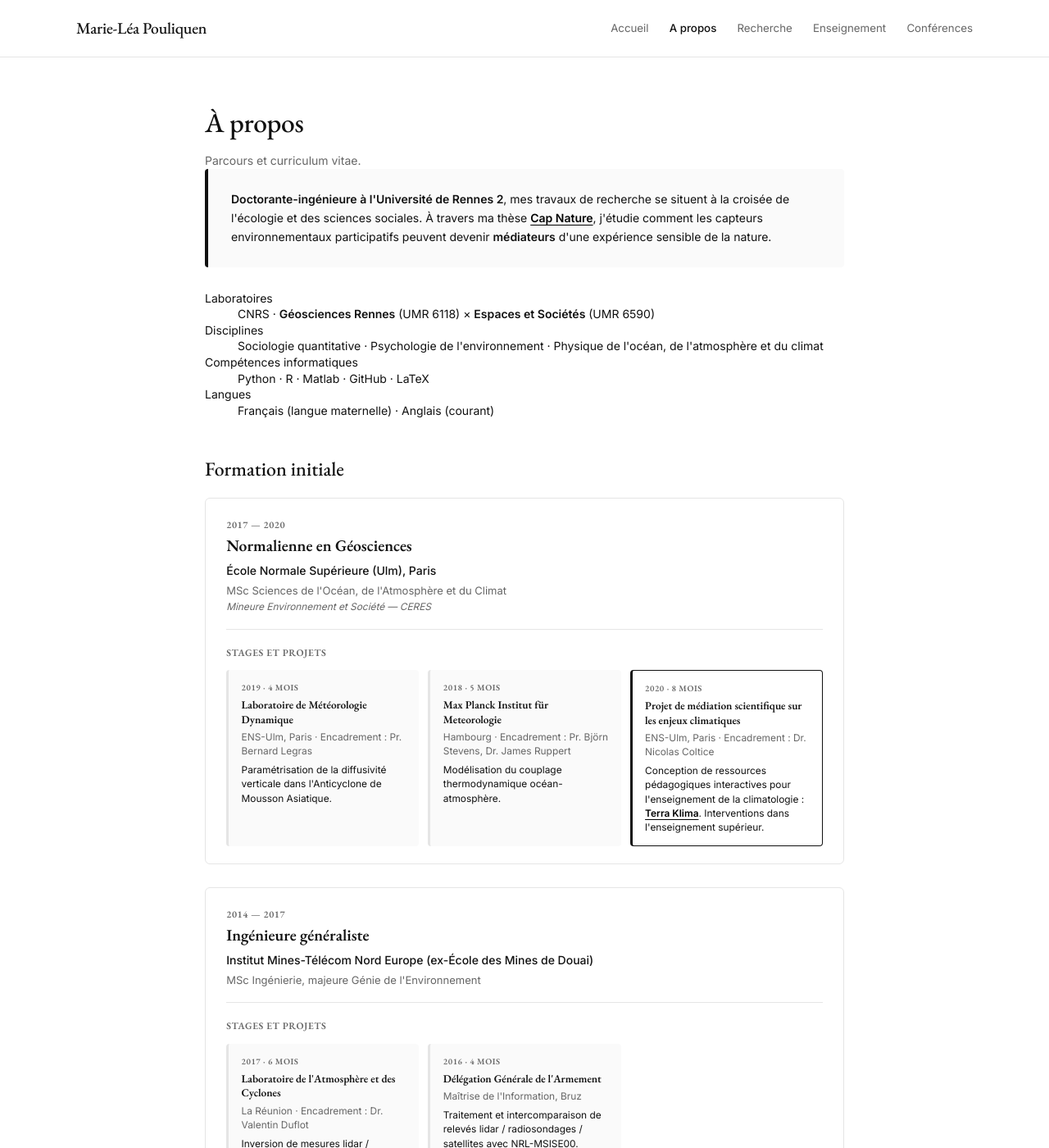
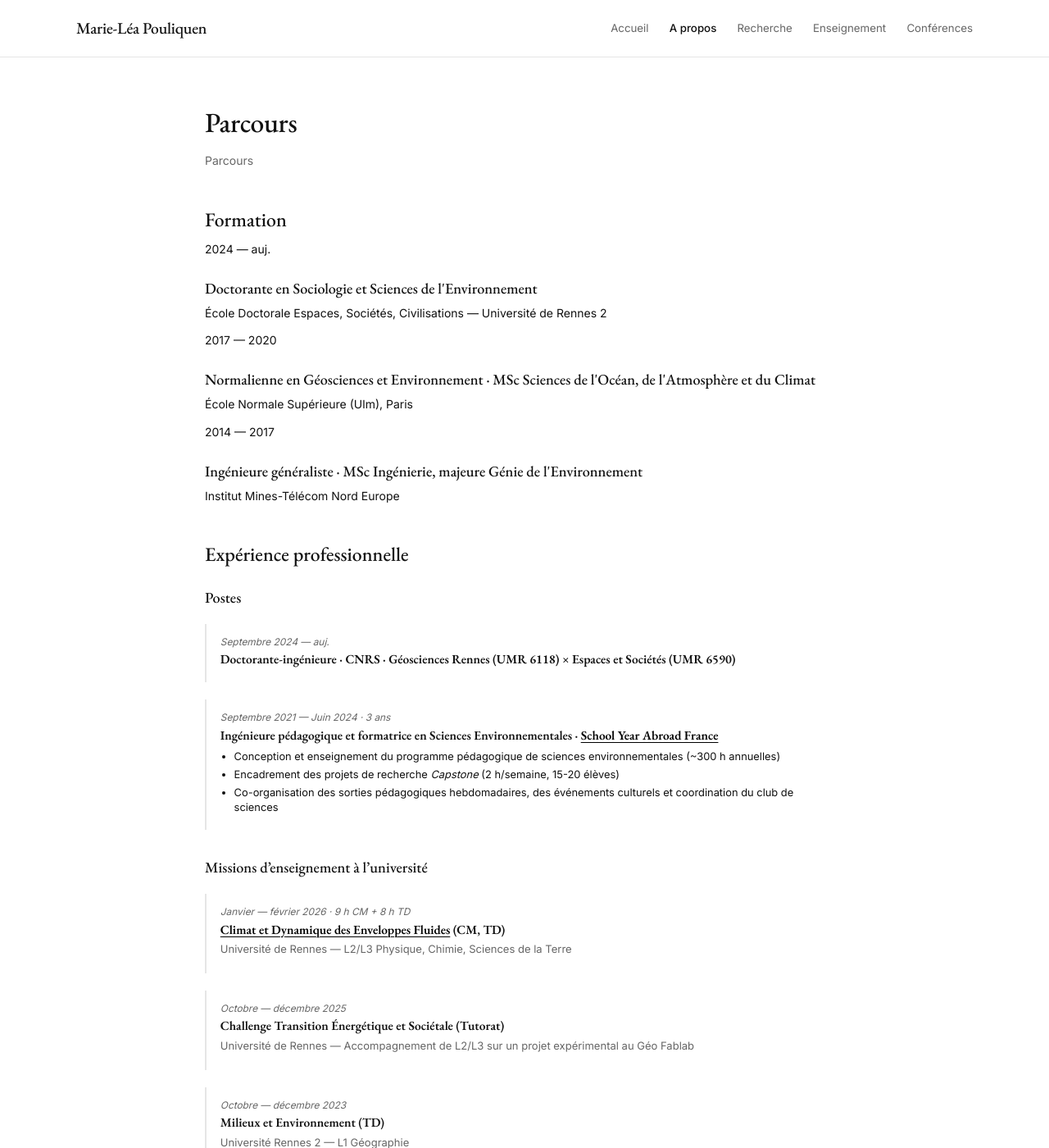
Before and after one commit to marieleapouliquen/marieleapouliquen.github.io, a Jekyll site: the page built from _pages/about.md, in a window 1280 px wide and 1400 px high. Shown: the whole window at 82% size. Built offline with Jekyll 4.4.1, drawn with Linux system fonts in a browser that asks for light colours; some of the changed text lies outside the part shown.

Commit message:
Update about.md

```diff
--- a/_pages/about.md
+++ b/_pages/about.md
@@ -2,99 +2,42 @@
 layout: default
 permalink: /about/
 title: ""
-description: Biographie
+description: Parcours
 body_class: page-accordion
 ---
 
 <div class="cv-header">
   <div class="cv-header-text">
-    <h1>À propos</h1>
-    <p style="color: var(--color-muted); margin: 0;">Parcours et curriculum vitae.</p>
+    <h1>Parcours</h1>
+    <p style="color: var(--color-muted); margin: 0;">Parcours</p>
   </div>
 </div>
 
-<div class="about-bio">
-  <p><strong>Doctorante-ingénieure à l'Université de Rennes 2</strong>, mes travaux de recherche se situent à la croisée de l'écologie et des sciences sociales. À travers ma thèse <a href="{{ '/recherche/' | relative_url }}"><strong>Cap Nature</strong></a>, j'étudie comment les capteurs environnementaux participatifs peuvent devenir <strong>médiateurs</strong> d'une expérience sensible de la nature.</p>
-</div>
+## Formation
 
-<dl class="about-identity">
-  <dt>Laboratoires</dt>
-  <dd>CNRS · <strong>Géosciences Rennes</strong> (UMR 6118) × <strong>Espaces et Sociétés</strong> (UMR 6590)</dd>
+<div class="formation-list">
 
-  <dt>Disciplines</dt>
-  <dd>Sociologie quantitative · Psychologie de l'environnement · Physique de l'océan, de l'atmosphère et du climat</dd>
-
-  <dt>Compétences informatiques</dt>
-  <dd>Python · R · Matlab · GitHub · LaTeX</dd>
-
-  <dt>Langues</dt>
-  <dd>Français (langue maternelle) · Anglais (courant)</dd>
-</dl>
-
-## Formation initiale
-
-<div class="formation-block">
-
-<div class="formation">
-  <div class="formation-head">
-    <span class="formation-date">2017 — 2020</span>
-    <h3>Normalienne en Géosciences</h3>
-    <p class="formation-school">École Normale Supérieure (Ulm), Paris</p>
-    <p class="formation-degree">MSc Sciences de l'Océan, de l'Atmosphère et du Climat<br><span class="muted">Mineure Environnement et Société — CERES</span></p>
-  </div>
-
-  <div class="formation-experiences">
-    <h4>Stages et projets</h4>
-    <div class="experience-cards">
-      <div class="experience-card">
-        <span class="exp-date">2019 · 4 mois</span>
-        <h5>Laboratoire de Météorologie Dynamique</h5>
-        <p>ENS-Ulm, Paris · Encadrement : Pr. Bernard Legras</p>
-        <p class="exp-summary">Paramétrisation de la diffusivité verticale dans l'Anticyclone de Mousson Asiatique.</p>
-      </div>
-
-      <div class="experience-card">
-        <span class="exp-date">2018 · 5 mois</span>
-        <h5>Max Planck Institut für Meteorologie</h5>
-        <p>Hambourg · Encadrement : Pr. Björn Stevens, Dr. James Ruppert</p>
-        <p class="exp-summary">Modélisation du couplage thermodynamique océan-atmosphère.</p>
-      </div>
-
-      <div class="experience-card experience-card-highlight">
-        <span class="exp-date">2020 · 8 mois</span>
-        <h5>Projet de médiation scientifique sur les enjeux climatiques</h5>
-        <p>ENS-Ulm, Paris · Encadrement : Dr. Nicolas Coltice</p>
-        <p class="exp-summary">Conception de ressources pédagogiques interactives pour l'enseignement de la climatologie : <a href="{{ '/terra-klima/' | relative_url }}"><strong>Terra Klima</strong></a>. Interventions dans l'enseignement supérieur.</p>
-      </div>
-    </div>
+<div class="formation-line">
+  <span class="formation-line-date">2024 — auj.</span>
+  <div class="formation-line-content">
+    <h3>Doctorante en Sociologie et Sciences de l'Environnement</h3>
+    <p>École Doctorale Espaces, Sociétés, Civilisations — Université de Rennes 2</p>
   </div>
 </div>
 
-<div class="formation">
-  <div class="formation-head">
-    <span class="formation-date">2014 — 2017</span>
-    <h3>Ingénieure généraliste</h3>
-    <p class="formation-school">Institut Mines-Télécom Nord Europe (ex-École des Mines de Douai)</p>
-    <p class="formation-degree">MSc Ingénierie, majeure Génie de l'Environnement</p>
+<div class="formation-line">
+  <span class="formation-line-date">2017 — 2020</span>
+  <div class="formation-line-content">
+    <h3>Normalienne en Géosciences et Environnement · MSc Sciences de l'Océan, de l'Atmosphère et du Climat</h3>
+    <p>École Normale Supérieure (Ulm), Paris</p>
   </div>
+</div>
 
-  <div class="formation-experiences">
-    <h4>Stages et projets</h4>
-    <div class="experience-cards">
-      <div class="experience-card">
-        <span class="exp-date">2017 · 6 mois</span>
-        <h5>Laboratoire de l'Atmosphère et des Cyclones</h5>
-        <p>La Réunion · Encadrement : Dr. Valentin Duflot</p>
-        <p class="exp-summary">Inversion de mesures lidar / satellite pour la caractérisation des aérosols troposphériques. <a href="{{ '/recherche/#publications' | relative_url }}">Publication 2022</a>.</p>
-      </div>
-
-      <div class="experience-card">
-        <span class="exp-date">2016 · 4 mois</span>
-        <h5>Délégation Générale de l'Armement</h5>
-        <p>Maîtrise de l'Information, Bruz</p>
-        <p class="exp-summary">Traitement et intercomparaison de relevés lidar / radiosondages / satellites avec NRL-MSISE00.</p>
-      </div>
-    </div>
+<div class="formation-line">
+  <span class="formation-line-date">2014 — 2017</span>
+  <div class="formation-line-content">
+    <h3>Ingénieure généraliste · MSc Ingénierie, majeure Génie de l'Environnement</h3>
+    <p>Institut Mines-Télécom Nord Europe</p>
   </div>
 </div>
 
@@ -108,14 +51,12 @@ body_class: page-accordion
 
 <div class="job-entry">
   <p class="job-period"><em>Septembre 2024 — auj.</em></p>
-  <h4>Doctorante-ingénieure</h4>
-  <p>CNRS · <a href="{{ '/recherche/' | relative_url }}">Projet Cap Nature</a></p>
+  <h4>Doctorante-ingénieure · CNRS · Géosciences Rennes (UMR 6118) × Espaces et Sociétés (UMR 6590)</h4>
 </div>
 
 <div class="job-entry">
   <p class="job-period"><em>Septembre 2021 — Juin 2024 · 3 ans</em></p>
-  <h4>Ingénieure pédagogique et formatrice en Sciences Environnementales</h4>
-  <p><a href="{{ '/sya/' | relative_url }}">School Year Abroad</a> — École Américaine de Rennes</p>
+  <h4>Ingénieure pédagogique et formatrice en Sciences Environnementales · <a href="{{ '/sya/' | relative_url }}">School Year Abroad France</a></h4>
   <ul>
     <li>Conception et enseignement du programme pédagogique de sciences environnementales (~300 h annuelles)</li>
     <li>Encadrement des projets de recherche <em>Capstone</em> (2 h/semaine, 15-20 élèves)</li>
@@ -161,8 +102,8 @@ body_class: page-accordion
 
 <div class="job-entry">
   <p class="job-period"><em>Octobre 2023</em></p>
-  <h4>Certified AMS Teacher</h4>
-  <p>American Meteorological Society — Certification d'enseignement obtenue sur dossier (projet pédagogique sur la qualité de l'air).</p>
+  <h4>Certified AMS Teacher #85 · American Meteorological Society</h4>
+  <p>Reconnaissance professionnelle décernée aux enseignant·e·s actif·ve·s dans la diffusion de la culture scientifique en sciences de l'océan, de l'atmosphère et du climat. Obtenue dans le cadre de mon enseignement à <a href="{{ '/sya/' | relative_url }}">School Year Abroad France</a>.</p>
 </div>
 
 </div>
```
